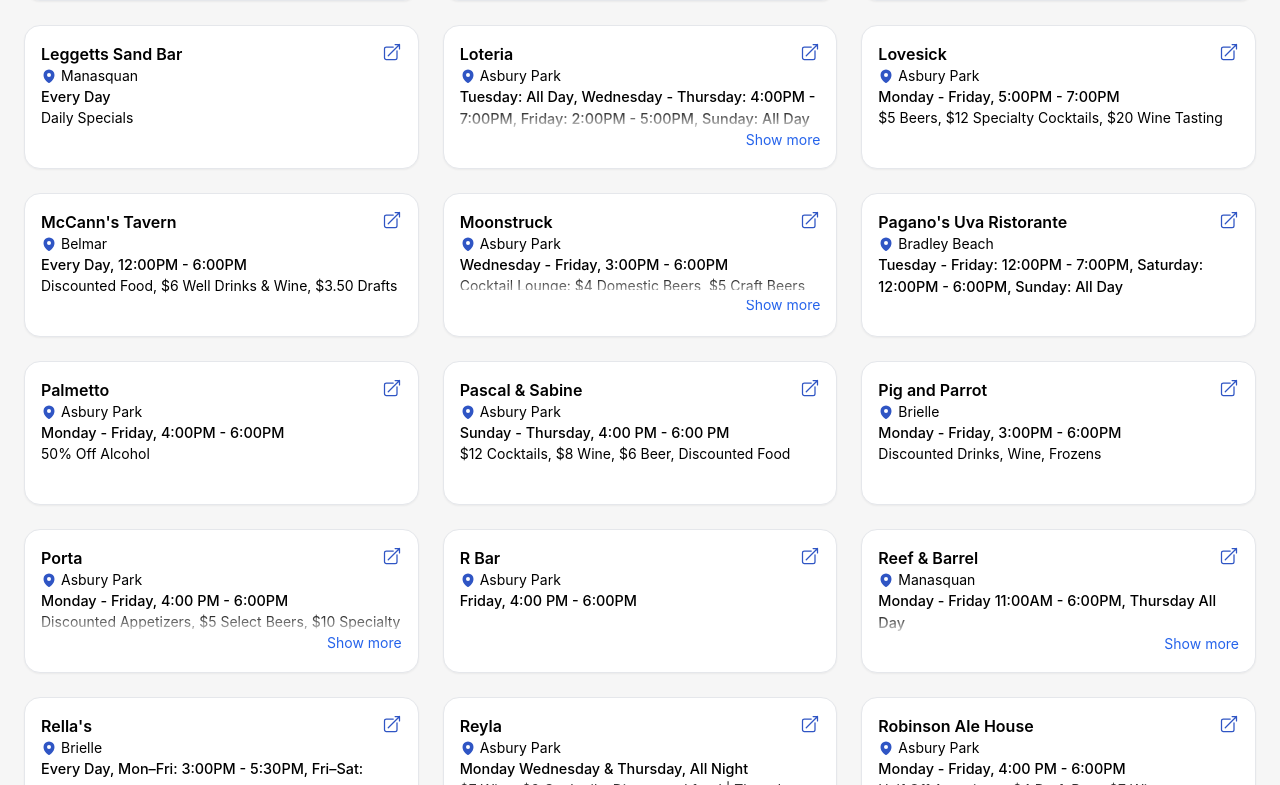
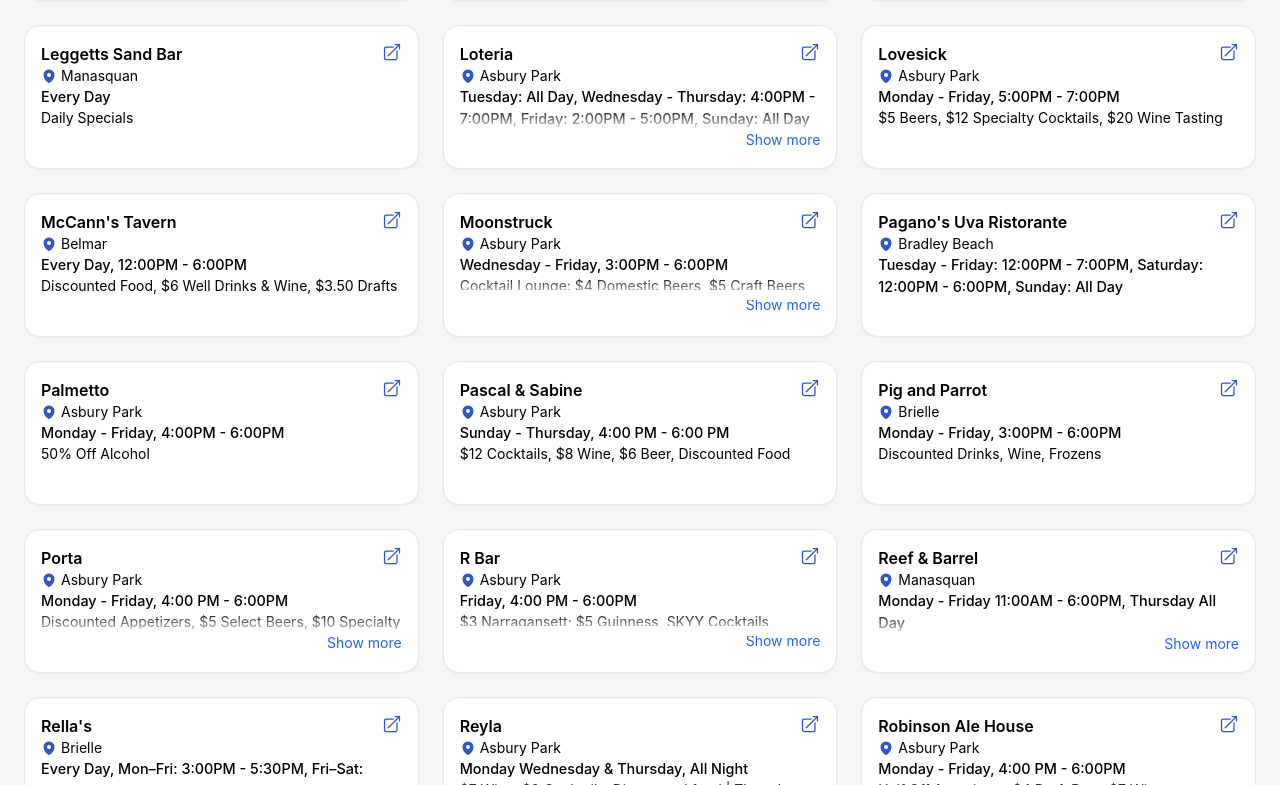
Before and after one commit to marytomkins/jersey-shore-happy-hours, a React (Create React App) app: page / in a window 1280 px wide. Shown: the part 2015-2800 px from the top of the page. Built offline with nearby package versions, Linux system fonts and the light colour scheme.

Commit message:
updates 8/4

```diff
--- a/src/data/happyHours.js
+++ b/src/data/happyHours.js
@@ -501,8 +501,8 @@ const data = [
     },
     timeText: "4:00 PM - 6:00PM",
     timeFilter: ["4:00PM", "5:00PM", "6:00PM"],
-    description: "",
-    link: "https://www.itsrbar.com/home",
+    description: "$3 Narragansett; $5 Guinness, SKYY Cocktails, Espolon Cocktails & House Wine",
+    link: "https://www.instagram.com/p/DE5KI-RAKlN/",
   },
   {
     name: "Pascal & Sabine",
@@ -877,7 +877,7 @@ const data = [
     link: "https://tenthaveburrito.com/specials/",
     dayText: "Monday - Thursday: 11:00AM - 5:00PM, Wednesday: All Day",
     description:
-      "$3 Beers, $5 Wine & Well Drinks, Discounted Drinks and Food | Monday: Margartia and 1/2 Price Burritos | Tuesday: $10 All You Can Eat Tacos, etc.",
+      "$3 Beers, $5 Wine & Well Drinks, Discounted Drinks and Food | Monday: Margartia and 1/2 Price Burritos | Tuesday: $15 All You Can Eat Tacos, etc.",
     dayFilter: {
       Monday: ["11:00AM", "5:00PM"],
       Tuesday: ["11:00AM", "5:00PM"],
```
